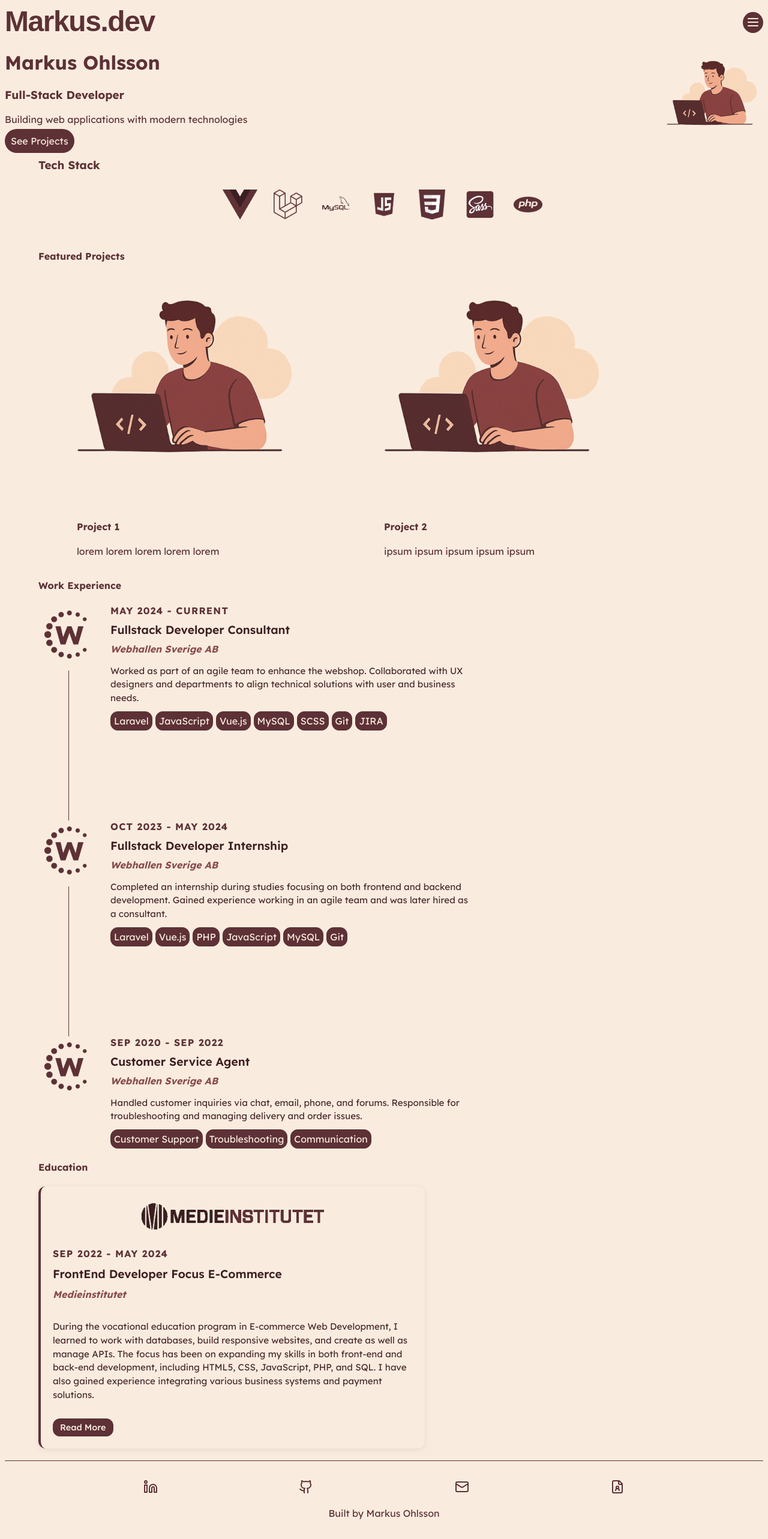
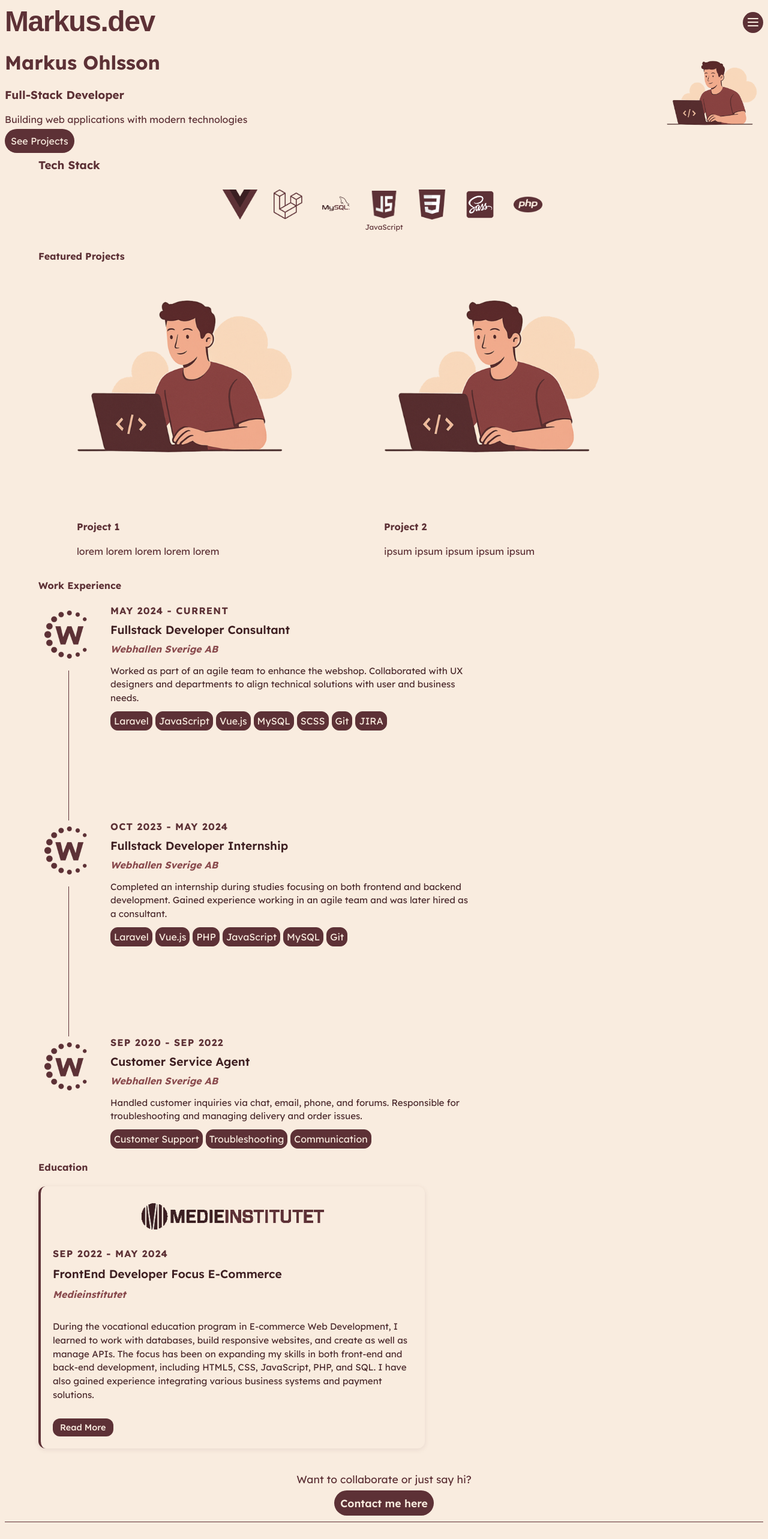
Before and after one commit to markusohlsson/portfoliov2, a Vue app: page / in a window 1280 px wide. Shown: the top 2566 px of the page at 60% size. Before the commit the page ends 2541 px from the top, so only its background shows below. Built offline with nearby package versions, Linux system fonts and the light colour scheme; a web font is replaced by a local one.

Commit message:
Landing page done

```diff
--- a/src/components/TechStack.vue
+++ b/src/components/TechStack.vue
@@ -24,7 +24,7 @@
 </template>
 
 <script setup>
-import { ref } from 'vue'
+import { ref, onMounted } from 'vue'
 import vueLogo from '../assets/vue.svg'
 import laravelLogo from '../assets/laravel.svg'
 import mysqlLogo from '../assets/mysql.svg'
@@ -44,6 +44,13 @@
   { name: 'SCSS', image: scssLogo },
   { name: 'PHP', image: phpLogo }
 ]
+
+onMounted(() => {
+  hoveredIndex.value = 0;
+  setInterval(() => {
+    hoveredIndex.value = (hoveredIndex.value + 1) % techstacks.length;
+  }, 1500)
+})
 </script>
 
 <style scoped>
--- a/src/pages/Home.vue
+++ b/src/pages/Home.vue
@@ -68,11 +68,33 @@
                 <h4>Education</h4>
                 <EducationCard/>
             </div>
+            <div class="contact-cta">
+                <p> Want to collaborate or just say hi?</p>
+                <span class="home-middle-button"><router-link to="/contact">Contact me here</router-link></span>
+            </div>
         </div>
     </div>
 </template>
 
 <style>
+.contact-cta {
+  margin-top: 40px;
+  font-size: 1.1rem;
+  color: #5d3136;
+  text-align: center;
+}
+
+.contact-cta a {
+  color: #8a4b4e;
+  font-weight: 600;
+  text-decoration: underline;
+  transition: color 0.3s ease;
+}
+
+.contact-cta a:hover {
+  color: #5d3136;
+}
+
 .full-width {
     width: 100%;
 }
```
